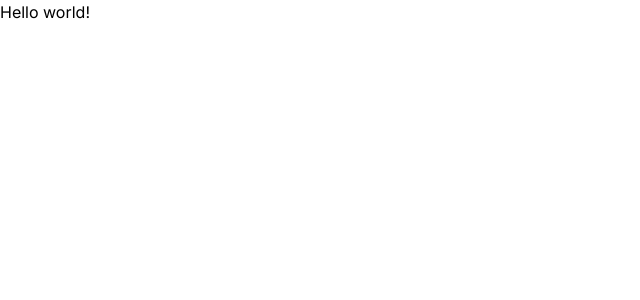
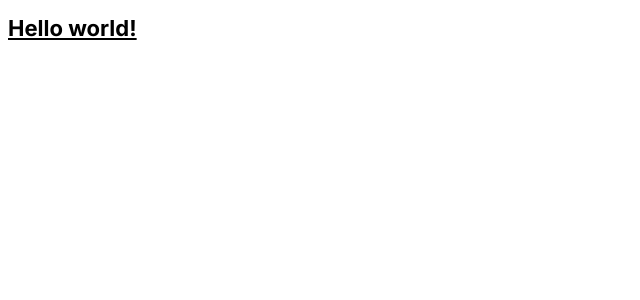
Before and after one commit to niftables-og/front-end-tech-test, a Next.js app in the folder creon-fe/: page / in a window 1280 px wide. Shown: the top 300 px of the page, without its empty margins (0-640 px from the left). Built offline with nearby package versions, Linux system fonts and the light colour scheme.

Commit message:
updates on tailwind.config.ts

```diff
--- a/creon-fe/tailwind.config.js
+++ b/creon-fe/tailwind.config.js
@@ -1,8 +1,68 @@
 /** @type {import('tailwindcss').Config} */
 module.exports = {
-  content: [],
+  content: [
+    "./src/app/**/*.{js,ts,jsx,tsx,mdx}",
+    "./src/**/*.{js,ts,jsx,tsx,mdx}",
+  ],
   theme: {
-    extend: {},
+    extend: {
+      colors: {
+        black: "#000",
+        gray: {
+          "100": "rgba(13, 19, 28, 0.7)",
+          "200": "rgba(19, 23, 29, 0.6)",
+        },
+        white: "#fff",
+        "grey-line": "#13171d",
+        darkslategray: {
+          "100": "#454a4f",
+          "200": "rgba(69, 74, 79, 0.09)",
+        },
+        blue: "#3d8bff",
+        purple: "#ab23ff",
+        "grey-text": "#46505f",
+      },
+      spacing: {},
+      fontFamily: {
+        satoshi: "Satoshi",
+        "monument-extended": "'Monument Extended'",
+      },
+      borderRadius: {
+        "81xl": "100px",
+        "12xs": "1px",
+      },
+    },
+    fontSize: {
+      lg: "18px",
+      "19xl": "38px",
+      "11xl": "30px",
+      "4xl": "23px",
+      "3xl": "22px",
+      xs: "12px",
+      "49xl": "68px",
+      "35xl": "54px",
+      "22xl": "41px",
+      "3xs": "10px",
+      base: "16px",
+      inherit: "inherit",
+    },
+    screens: {
+      mq1825: {
+        raw: "screen and (max-width: 1825px)",
+      },
+      mq1350: {
+        raw: "screen and (max-width: 1350px)",
+      },
+      mq925: {
+        raw: "screen and (max-width: 925px)",
+      },
+      mq450: {
+        raw: "screen and (max-width: 450px)",
+      },
+    },
+  },
+  corePlugins: {
+    preflight: false,
   },
   plugins: [],
 }
--- a/creon-fe/tailwind.config.ts
+++ b/creon-fe/tailwind.config.ts
@@ -2,18 +2,68 @@ import type { Config } from "tailwindcss";
 
 const config: Config = {
   content: [
-    "./src/pages/**/*.{js,ts,jsx,tsx,mdx}",
-    "./src/components/**/*.{js,ts,jsx,tsx,mdx}",
     "./src/app/**/*.{js,ts,jsx,tsx,mdx}",
+    "./src/**/*.{js,ts,jsx,tsx,mdx}",
   ],
   theme: {
     extend: {
-      backgroundImage: {
-        "gradient-radial": "radial-gradient(var(--tw-gradient-stops))",
-        "gradient-conic":
-          "conic-gradient(from 180deg at 50% 50%, var(--tw-gradient-stops))",
+      colors: {
+        black: "#000",
+        gray: {
+          "100": "rgba(13, 19, 28, 0.7)",
+          "200": "rgba(19, 23, 29, 0.6)",
+        },
+        white: "#fff",
+        "grey-line": "#13171d",
+        darkslategray: {
+          "100": "#454a4f",
+          "200": "rgba(69, 74, 79, 0.09)",
+        },
+        blue: "#3d8bff",
+        purple: "#ab23ff",
+        "grey-text": "#46505f",
+      },
+      spacing: {},
+      fontFamily: {
+        satoshi: "Satoshi",
+        "monument-extended": "'Monument Extended'",
+      },
+      borderRadius: {
+        "81xl": "100px",
+        "12xs": "1px",
       },
     },
+    fontSize: {
+      lg: "18px",
+      "19xl": "38px",
+      "11xl": "30px",
+      "4xl": "23px",
+      "3xl": "22px",
+      xs: "12px",
+      "49xl": "68px",
+      "35xl": "54px",
+      "22xl": "41px",
+      "3xs": "10px",
+      base: "16px",
+      inherit: "inherit",
+    },
+    screens: {
+      mq1825: {
+        raw: "screen and (max-width: 1825px)",
+      },
+      mq1350: {
+        raw: "screen and (max-width: 1350px)",
+      },
+      mq925: {
+        raw: "screen and (max-width: 925px)",
+      },
+      mq450: {
+        raw: "screen and (max-width: 450px)",
+      },
+    },
+  },
+  corePlugins: {
+    preflight: false,
   },
   plugins: [],
 };
```
